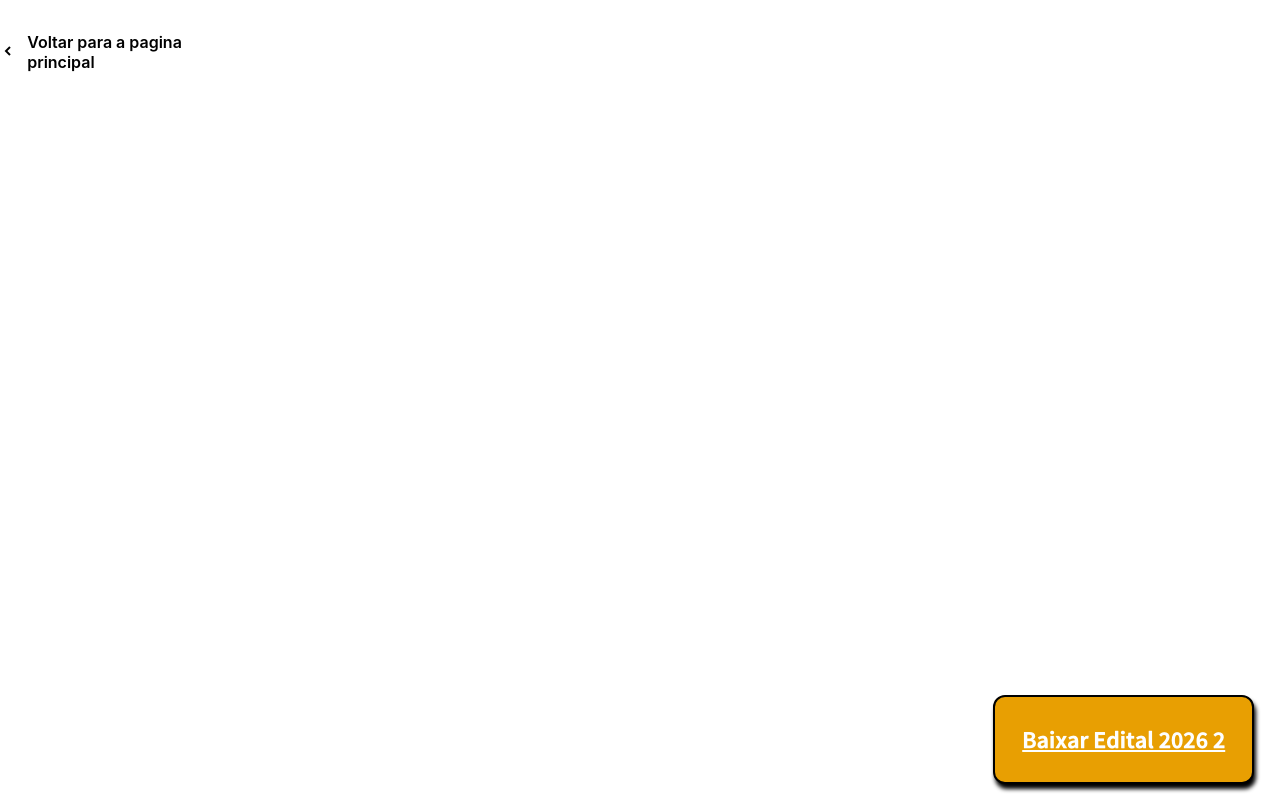
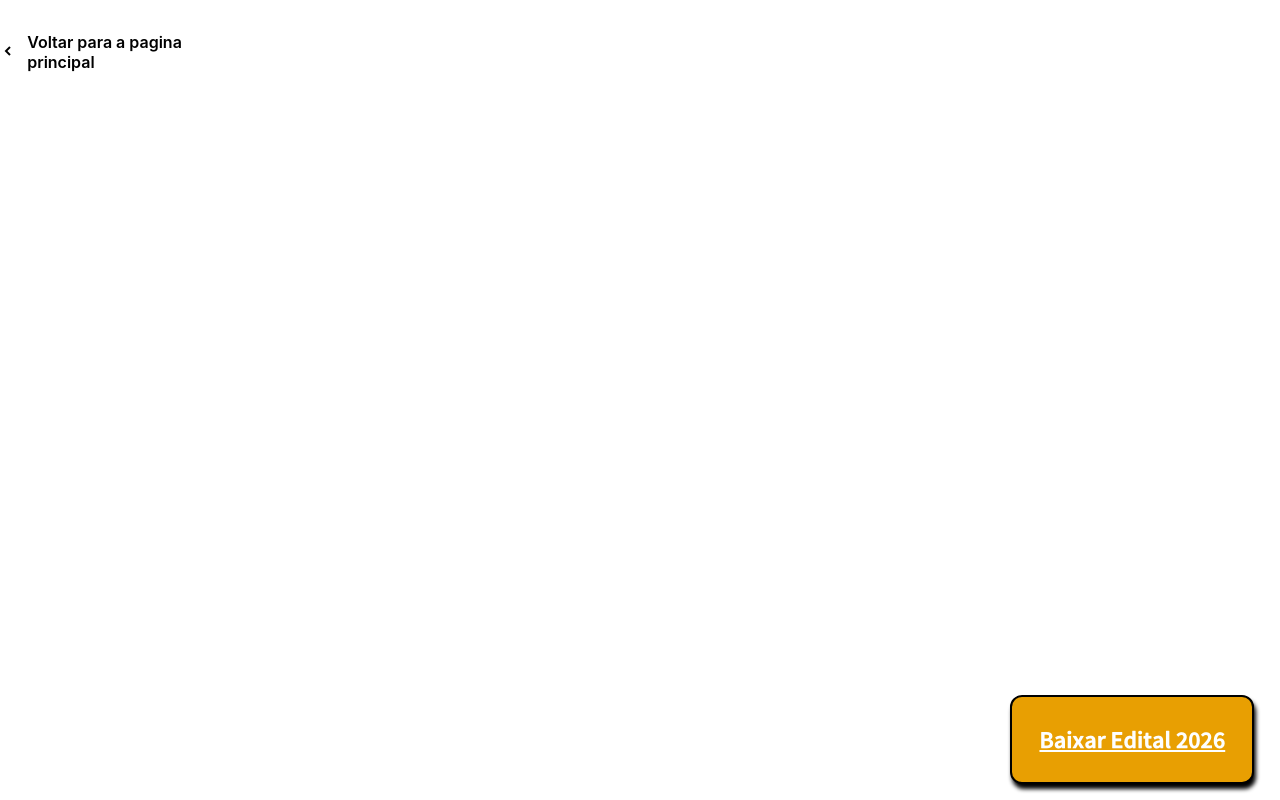
Before and after one commit to Evymendes/site-favela, a React (Create React App) app: page /edict2026 in a window 1280 px wide. Built offline with nearby package versions, Linux system fonts and the light colour scheme.

Commit message:
Clean code

```diff
--- a/src/Pages/Edital2026/index.js
+++ b/src/Pages/Edital2026/index.js
@@ -81,7 +81,7 @@ const Edict2026 = () => {
         href={pdf}
         download="EditalDeAcessoARecursos2026.pdf"
       >
-        Baixar Edital 2026 2
+        Baixar Edital 2026
       </TextHighlight>
       <BoxContent>
         {/* <iframe title="PDF Viewer" src={pdf} width="100%" height="100%"></iframe> */}
```
